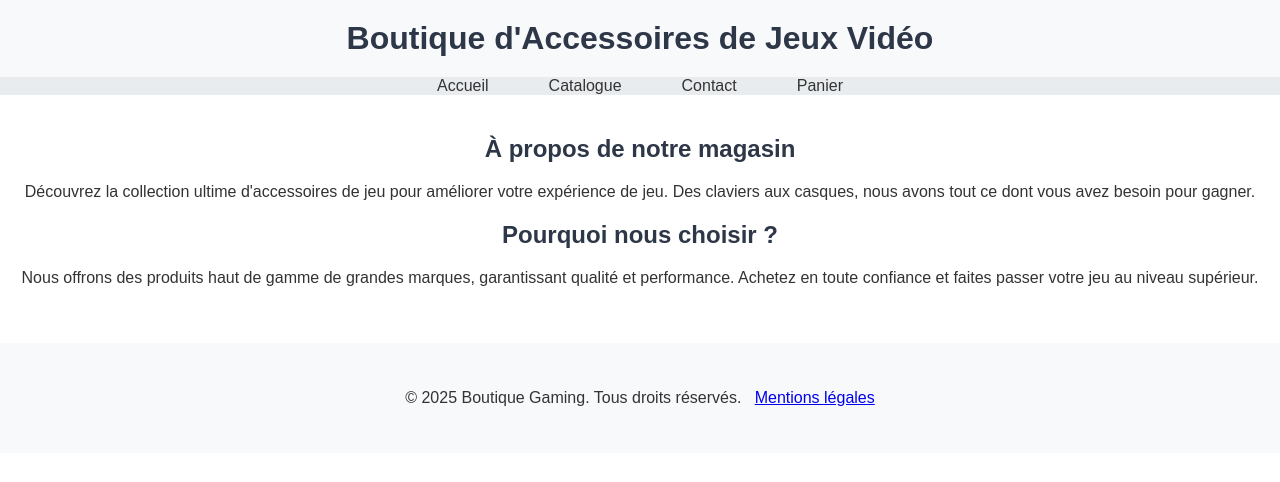
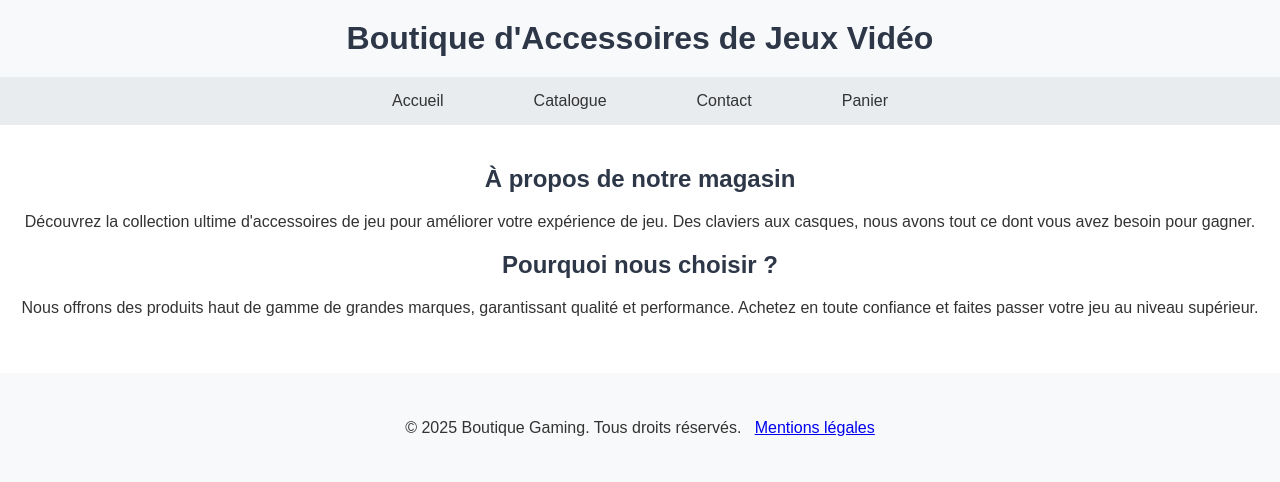
Before and after one commit to kai733/site-commerce, a PHP site: page /index.php in a window 1280 px wide. Shown: the top 482 px of the page. Run offline with PHP 8.4, Linux system fonts and the light colour scheme.

Commit message:
menu plus grand

```diff
--- a/style.css
+++ b/style.css
@@ -26,21 +26,17 @@ nav {
 nav ul {
     list-style-type: none;
     margin: 0;
-    padding: 0;
+    padding: 15px;
     display: flex; /* Alignement horizontal */
     justify-content: center; /* Centrer les éléments */
     align-items: center; /* Alignement vertical */
-}
-
-nav ul li {
-    margin: 0 15px; /* Espacement horizontal entre les éléments */
 }
 
 nav ul li a {
     text-decoration: none;
     color: #333333;
     font-size: 1rem;
-    padding: 10px 15px;
+    padding: 15px 30px;
     transition: background-color 0.3s;
     border-radius: 5px; /* Ajout d'un style visuel */
 }
@@ -224,8 +220,6 @@ main h2 {
     background: linear-gradient(135deg, #3d8b42, #357f3c);
     transform: scale(1.05);
     box-shadow: 0 4px 12px rgba(0, 0, 0, 0.3);
-}
-
 }
 
 /* Section de Contact */
```
